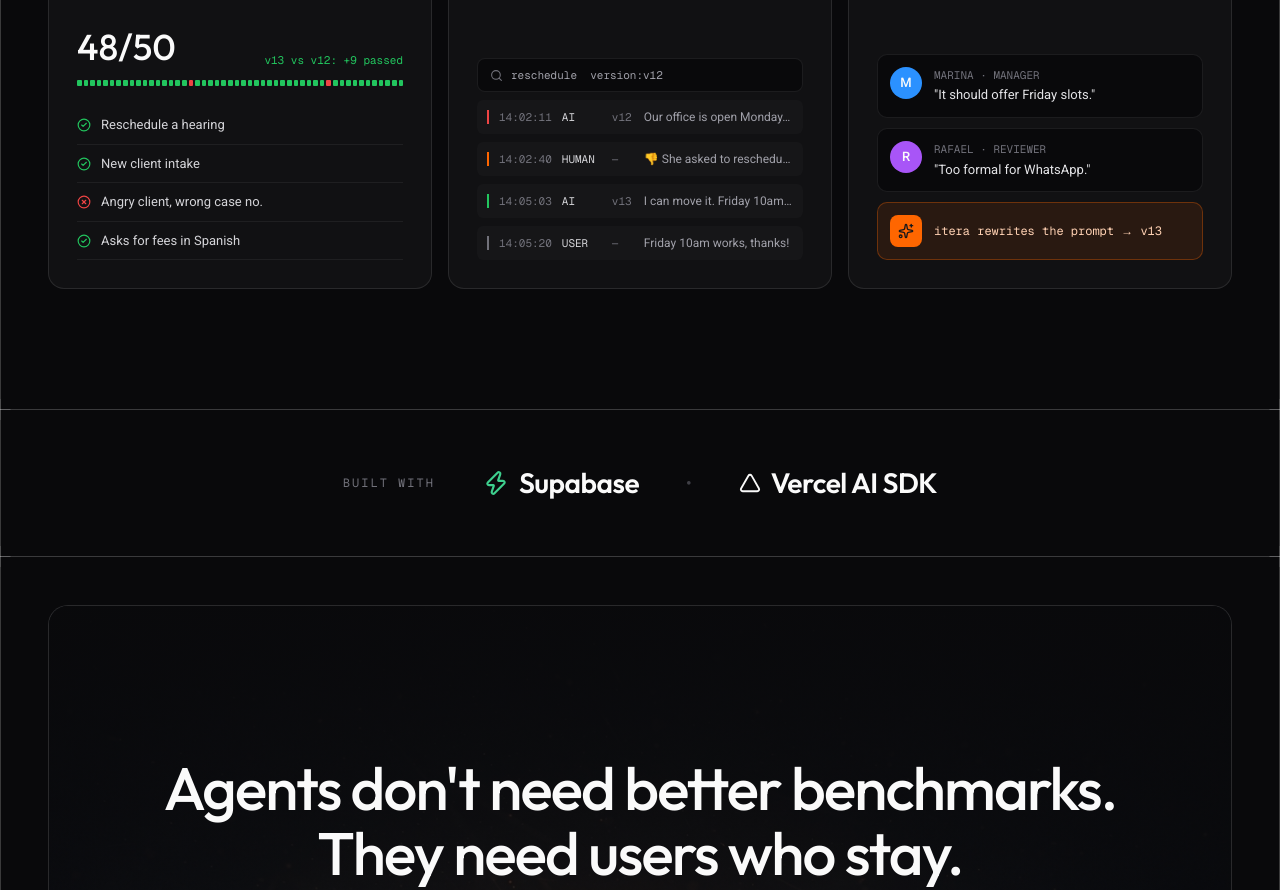
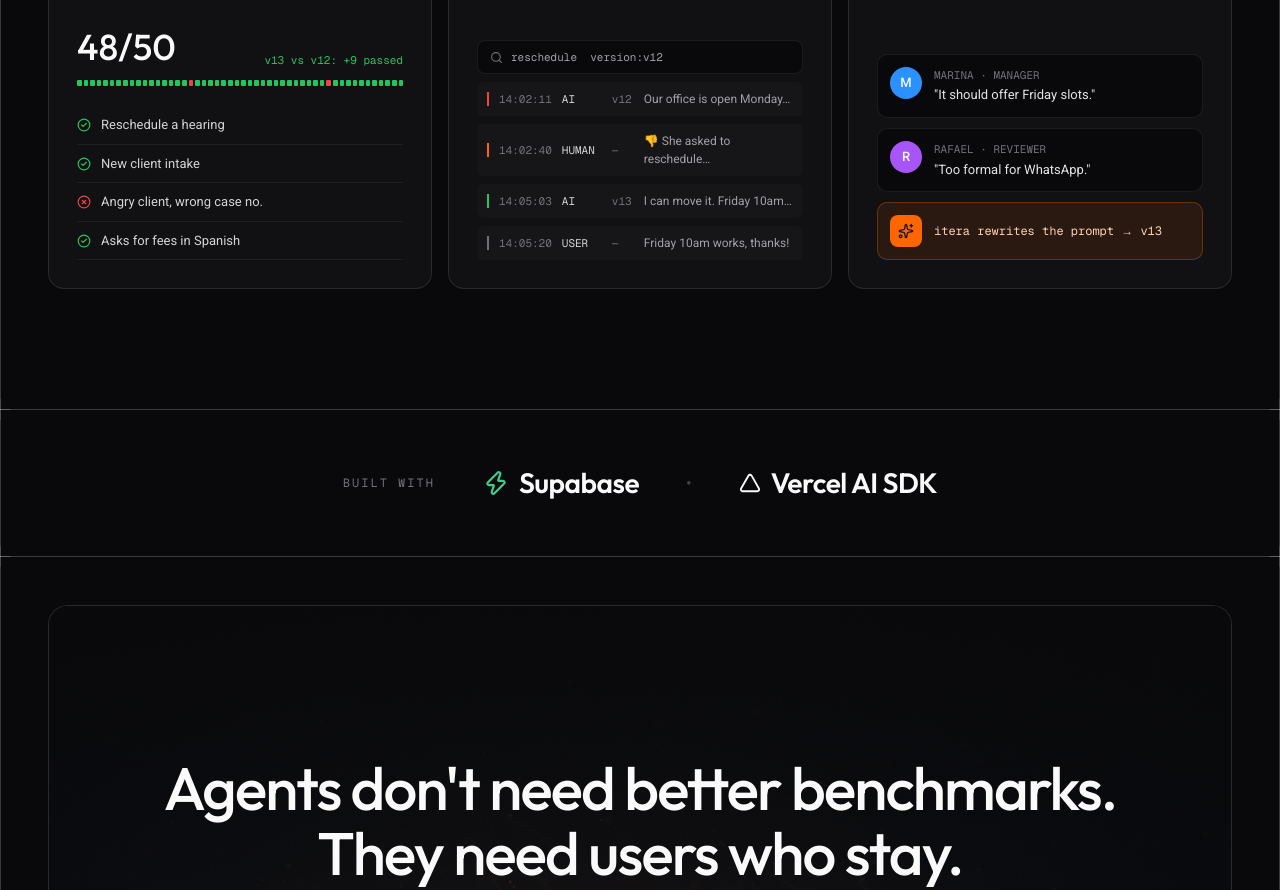
Before and after one commit to liderhubai/supabase-select-26, a Next.js app: page / in a window 1280 px wide. Shown: the part 6100-6990 px from the top of the page. Built offline with nearby package versions, Linux system fonts and the light colour scheme.

Commit message:
fix(landing): mensagens do trace quebram linha como no design
Co-Authored-By: Claude Opus 5.5 <noreply@anthropic.com>

```diff
--- a/src/components/landing/lower/Features.tsx
+++ b/src/components/landing/lower/Features.tsx
@@ -162,7 +162,7 @@ function TracesCard() {
             <span className="font-mono text-[11px] text-[#71717a]">{r.t}</span>
             <span className="w-[40px] shrink-0 font-mono text-[11px] text-[#d4d4d8]">{r.who}</span>
             <span className="w-[22px] shrink-0 font-mono text-[11px] text-[#71717a]">{r.v}</span>
-            <span className="min-w-0 flex-1 truncate font-body text-[12px] text-[#a1a1aa]">{r.msg}</span>
+            <span className="min-w-0 flex-1 font-body text-[12px] text-[#a1a1aa]">{r.msg}</span>
           </div>
         ))}
       </div>
```
